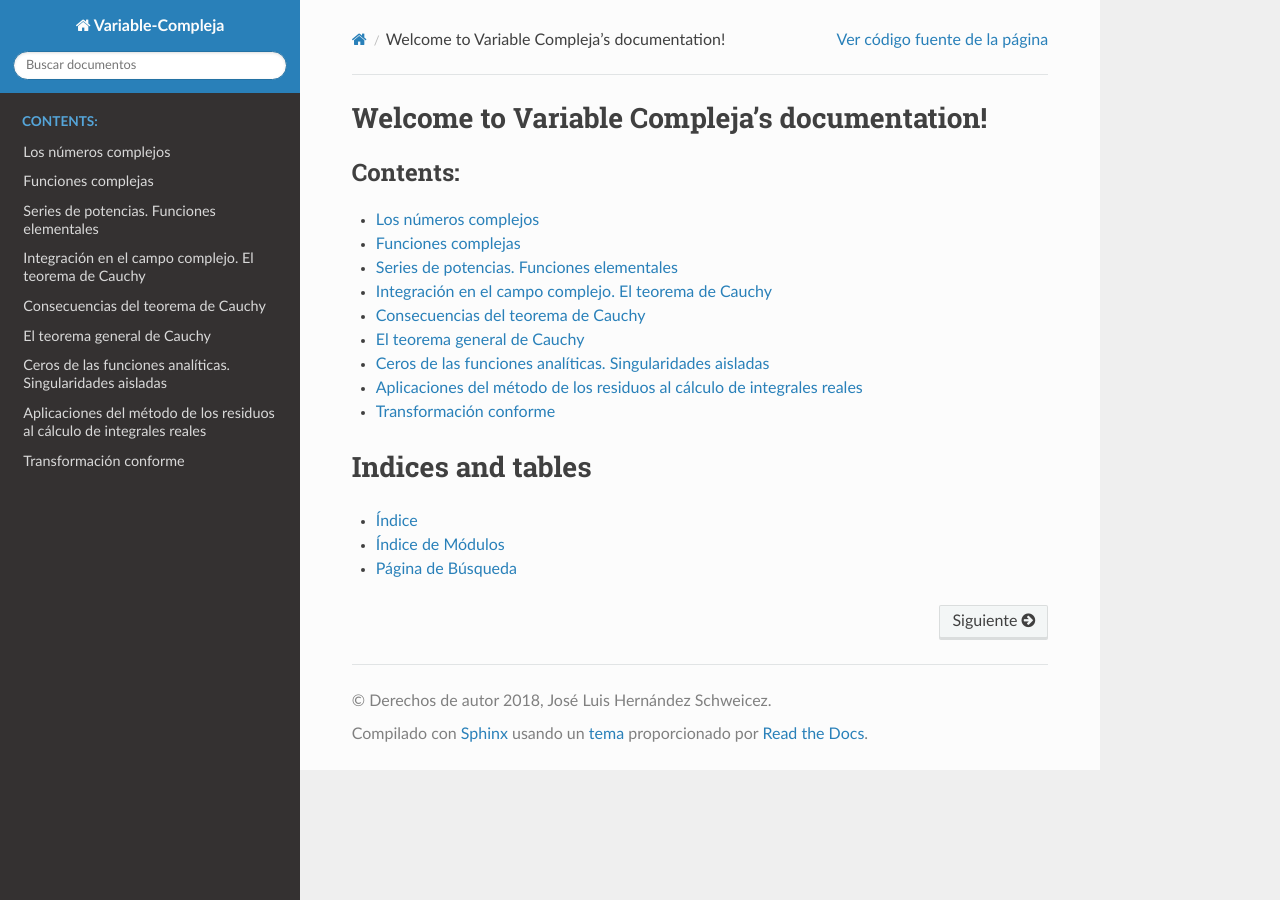
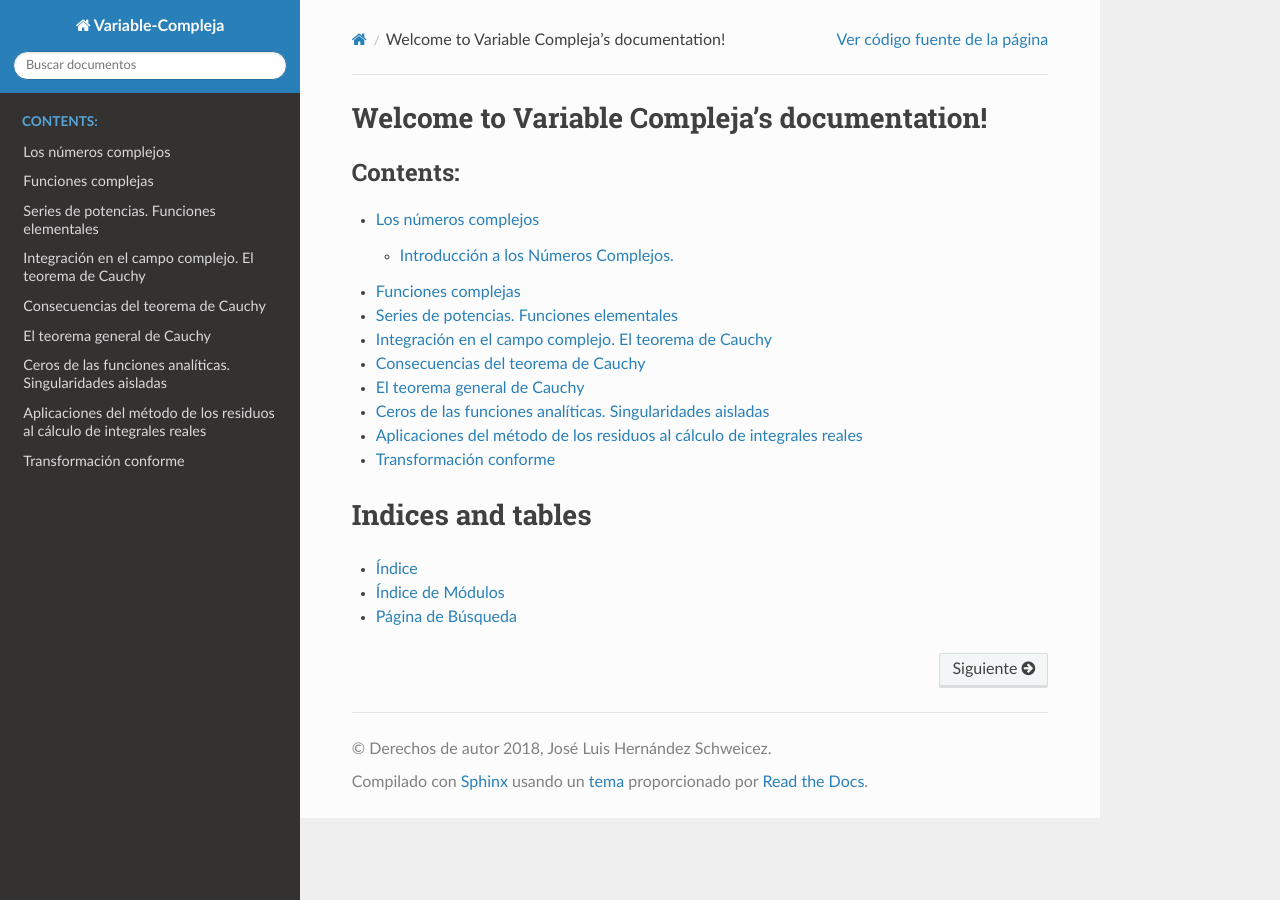
Before and after one commit to suelet/Variable-Compleja, a Sphinx documentation site: the page built from source/index.rst, in a window 1280 px wide. Built offline with Sphinx 7.4.7 and the Read the Docs theme 2.0.0, drawn with Linux system fonts in a browser that asks for light colours.

Commit message:
Versión Inicial

```diff
--- a/source/temas/tema1.rst
+++ b/source/temas/tema1.rst
@@ -1,5 +1,9 @@
 Los números complejos.
 ======================
+
+=====================================
+Introducción a los Números Complejos.
+=====================================
 Un bloque inline de mates \\( x^2  \\alpha \\)
 When \\(a \\ne 0\\), there are two solutions to \\(ax^2 + bx + c = 0\\) and they are
 $$ x = {-b \\pm \\sqrt{b^2-4ac} \\over 2a}. $$
```
